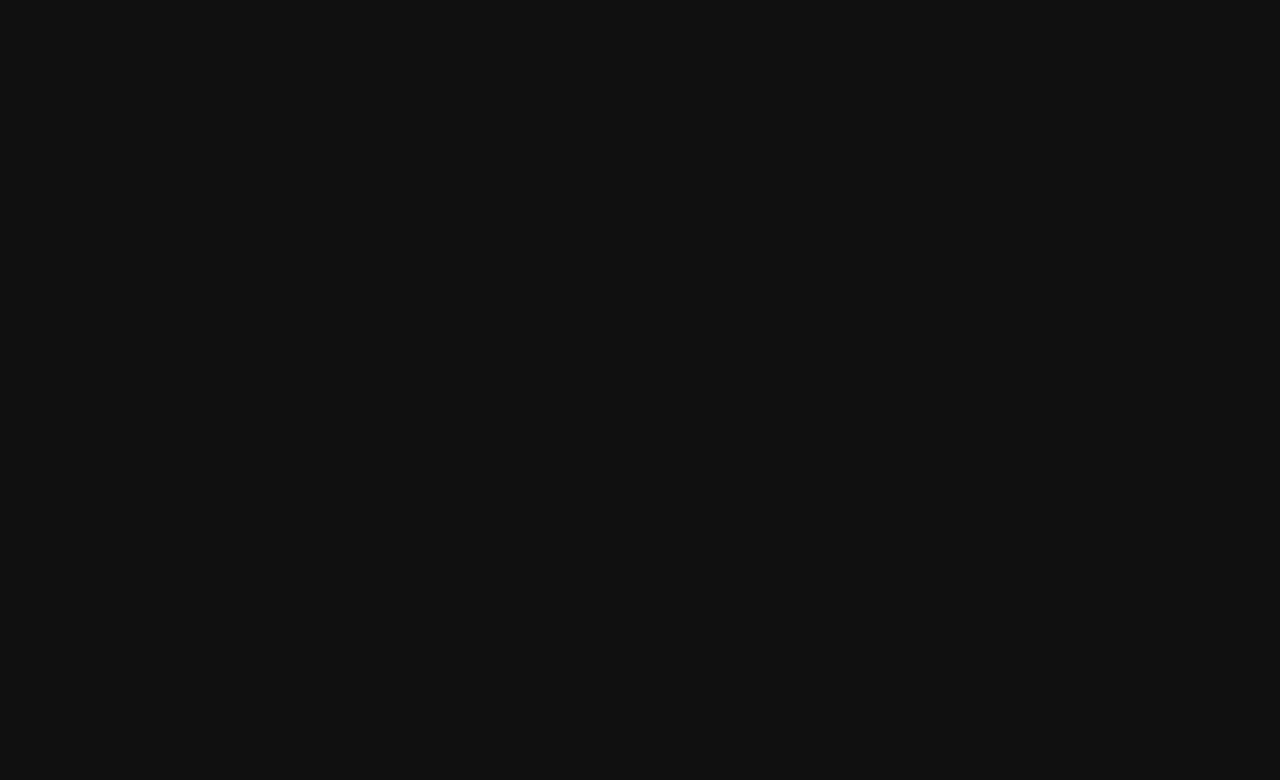
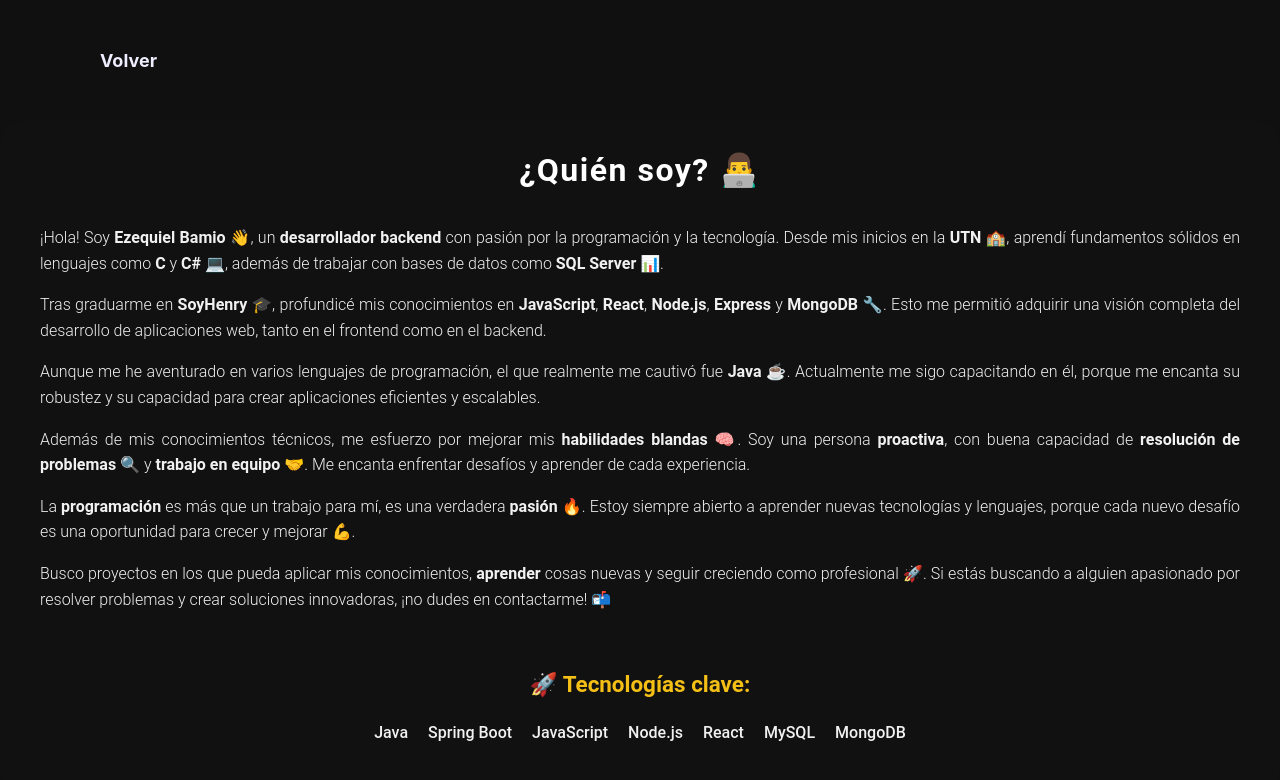
Before and after one commit to bamioezequiel/be-portfolio-, a React (Create React App) app: page /aboutme in a window 1280 px wide. Before the commit this address had no page. Shown: the top 780 px of the page. Built offline with nearby package versions, Linux system fonts and the light colour scheme.

Commit message:
add section aboutme

```diff
--- a/src/App.js
+++ b/src/App.js
@@ -2,6 +2,7 @@ import './App.css';
 import { BrowserRouter, Route, Routes } from 'react-router-dom';
 import Home from './components/Home/Home';
 import Projects from './components/Projects/Projects';
+import AboutMe from './components/AboutMe/AboutMe';
 
 function App() {
   return (
@@ -10,6 +11,7 @@ function App() {
         <Routes>
           <Route path='/' element={ <Home /> } />
           <Route path='/projects' element={ <Projects /> } />
+          <Route path='/aboutme' element={ <AboutMe /> } />
         </Routes>
       </BrowserRouter>
 
--- /dev/null
+++ b/src/components/AboutMe/AboutMe.jsx
@@ -0,0 +1,54 @@
+import React from "react";
+import { NavLink } from "react-router-dom";
+import { FaUser } from "react-icons/fa"; // Ícono de usuario
+import s from "./AboutMe.module.css";
+
+export default function AboutMe() {
+    return (
+    <div>
+      <div className={s.about_back_container}>
+              <NavLink to="/" className={s.about_back}>
+                Volver
+              </NavLink>
+        </div>
+        <div className={s.about}>
+        <div className={s.about_header}>
+                    <h1>¿Quién soy? 👨‍💻</h1>
+                </div>
+                <div className={s.about_text}>
+                    <p>
+                        ¡Hola! Soy <strong>Ezequiel Bamio</strong> 👋, un <strong>desarrollador backend</strong> con pasión por la programación y la tecnología. Desde mis inicios en la <strong>UTN</strong> 🏫, aprendí fundamentos sólidos en lenguajes como <strong>C</strong> y <strong>C#</strong> 💻, además de trabajar con bases de datos como <strong>SQL Server</strong> 📊.
+                    </p>
+                    <p>
+                        Tras graduarme en <strong>SoyHenry</strong> 🎓, profundicé mis conocimientos en <strong>JavaScript</strong>, <strong>React</strong>, <strong>Node.js</strong>, <strong>Express</strong> y <strong>MongoDB</strong> 🔧. Esto me permitió adquirir una visión completa del desarrollo de aplicaciones web, tanto en el frontend como en el backend.
+                    </p>
+                    <p>
+                        Aunque me he aventurado en varios lenguajes de programación, el que realmente me cautivó fue <strong>Java</strong> ☕. Actualmente me sigo capacitando en él, porque me encanta su robustez y su capacidad para crear aplicaciones eficientes y escalables.
+                    </p>
+                    <p>
+                        Además de mis conocimientos técnicos, me esfuerzo por mejorar mis <strong>habilidades blandas</strong> 🧠. Soy una persona <strong>proactiva</strong>, con buena capacidad de <strong>resolución de problemas</strong> 🔍 y <strong>trabajo en equipo</strong> 🤝. Me encanta enfrentar desafíos y aprender de cada experiencia.
+                    </p>
+                    <p>
+                        La <strong>programación</strong> es más que un trabajo para mí, es una verdadera <strong>pasión</strong> 🔥. Estoy siempre abierto a aprender nuevas tecnologías y lenguajes, porque cada nuevo desafío es una oportunidad para crecer y mejorar 💪.
+                    </p>
+                    <p>
+                        Busco proyectos en los que pueda aplicar mis conocimientos, <strong>aprender</strong> cosas nuevas y seguir creciendo como profesional 🚀. Si estás buscando a alguien apasionado por resolver problemas y crear soluciones innovadoras, ¡no dudes en contactarme! 📬
+                    </p>
+                </div>
+
+        <div className={s.about_tech}>
+          <h3>🚀 Tecnologías clave:</h3>
+          <ul>
+            <li>Java</li>
+            <li>Spring Boot</li>
+            <li>JavaScript</li>
+            <li>Node.js</li>
+            <li>React</li>
+            <li>MySQL</li>
+            <li>MongoDB</li>
+          </ul>
+        </div>
+      </div>
+    </div>
+  );
+}
--- /dev/null
+++ b/src/components/AboutMe/AboutMe.module.css
@@ -0,0 +1,179 @@
+.about_back_container {
+    display: flex;
+    margin: 50px 100px;
+}
+
+.about_back {
+    text-decoration: none;
+    color: var(--color-white);
+    font-size: 18px;
+    font-weight: 700;
+    transition: all 0.4s;
+}
+
+.about_back:hover {
+    color: var(--main-color);
+}
+
+.about {
+    display: flex;
+    justify-content: center;
+    align-items: center;
+    flex-direction: column;
+    background-color: #111;
+    color: #fff;
+    padding: 30px 20px; /* Ajuste en el padding para un diseño más ligero */
+    min-height: 80vh;
+    font-family: 'Roboto', sans-serif;
+    text-align: center;
+    border-radius: 25px;
+    margin: 20px 0;
+    opacity: 0;
+    animation: fadeIn 1s forwards;
+}
+
+@keyframes fadeIn {
+    to {
+        opacity: 1;
+    }
+}
+
+/* Encabezado */
+.about_header {
+    display: flex;
+    justify-content: center;
+    align-items: center;
+    margin-bottom: 20px; /* Ajustado para evitar mucho espacio */
+}
+
+.about_icon {
+    font-size: 45px; /* Ajustado para que no se vea tan grande */
+    margin-right: 10px;
+    color: var(--main-color);
+    transition: color 0.3s ease;
+}
+
+.about_icon:hover {
+    color: #f1f1f1;
+}
+
+.about_header h1 {
+    font-size: 2rem; /* Reducción para mayor legibilidad */
+    margin: 0;
+    font-weight: 700;
+    letter-spacing: 1.5px;
+    color: #fff;
+    transition: transform 0.3s ease;
+}
+
+.about_header h1:hover {
+    transform: translateY(-5px);
+}
+
+/* Texto sobre mí */
+.about_text {
+    font-size: 1rem; /* Ajuste del tamaño de la fuente para hacerlo más cómodo */
+    line-height: 1.6; /* Mayor espacio entre líneas para mejorar la lectura */
+    margin-bottom: 20px;
+    max-width: 100%;
+    color: #f1f1f1;
+    font-weight: 300;
+    text-align: justify;
+    padding: 0 20px;
+}
+
+/* Tecnologías clave */
+.about_tech h3 {
+    font-size: 1.4rem; /* Levemente reducido */
+    margin-bottom: 15px; /* Ajustado para menos espacio */
+    font-weight: 700;
+    color: var(--main-color);
+}
+
+.about_tech ul {
+    list-style: none;
+    padding-left: 0;
+    font-size: 1rem;
+    display: flex;
+    flex-wrap: wrap;
+    justify-content: center;
+    margin-top: 20px;
+}
+
+.about_tech li {
+    margin: 5px 10px; /* Ajuste de márgenes */
+    color: #f1f1f1;
+    font-weight: 500;
+    transition: transform 0.3s ease;
+}
+
+.about_tech li:hover {
+    transform: scale(1.1);
+    color: var(--main-color);
+}
+
+/* Sección de ubicación */
+.about_location h3 {
+    font-size: 1.4rem; /* Ajuste para mejorar la jerarquía */
+    margin-bottom: 10px;
+    font-weight: 700;
+    color: var(--main-color);
+}
+
+.about_location p {
+    font-size: 1.1rem;
+    color: #f1f1f1;
+}
+
+/* Media Query para dispositivos móviles */
+@media (max-width: 768px) {
+    /* Ajustar el contenedor de vuelta */
+    .about_back_container {
+        margin: 20px;
+    }
+
+    /* Ajustes para el contenido de la sección */
+    .about {
+        padding: 40px 15px;
+        margin: 20px 0;
+    }
+
+    /* Ajustes para el encabezado */
+    .about_header h1 {
+        font-size: 1.8rem; /* Reducido para mantener la proporción */
+    }
+
+    .about_icon {
+        font-size: 35px; /* Ajuste en el tamaño del icono */
+    }
+
+    /* Ajustes para el texto sobre mí */
+    .about_text {
+        font-size: 0.95rem; /* Tamaño adecuado para pantallas pequeñas */
+        line-height: 1.5;
+        margin-bottom: 20px;
+        padding: 0 15px;
+    }
+
+    /* Ajustes para las tecnologías clave */
+    .about_tech h3 {
+        font-size: 1.3rem;
+    }
+
+    .about_tech ul {
+        font-size: 0.95rem;
+    }
+
+    .about_tech li {
+        margin: 5px 10px;
+    }
+
+    /* Ajustes para la sección de ubicación */
+    .about_location h3 {
+        font-size: 1.3rem;
+    }
+
+    .about_location p {
+        font-size: 1.0rem; /* Ajuste más pequeño */
+    }
+}
--- a/src/components/Home/Home.jsx
+++ b/src/components/Home/Home.jsx
@@ -6,6 +6,7 @@ import "./Home.css";
 import {
   AiOutlineFileText,
   AiOutlineFundProjectionScreen,
+  AiOutlineUser
 } from "react-icons/ai";
 import { NavLink } from "react-router-dom";
 import CV from "./../../assets/CV-BamioEzequiel.pdf";
@@ -18,7 +19,7 @@ export default function Home() {
           <div className="hero-text">
             <div className="hero-name">Bamio, Ezequiel</div>
 
-            <div className="hero-desc">Full Stack Developer</div>
+            <div className="hero-desc">BackEnd Developer</div>
           </div>
           <div className="hero-social">
             <div className="hero-link">
@@ -47,6 +48,9 @@ export default function Home() {
             <a href={CV} download className="hero-btn">
               <AiOutlineFileText /> Curriculum
             </a>
+            <NavLink to="/aboutme " className="hero-btn">
+              <AiOutlineUser /> Quien Soy
+            </NavLink>
           </div>
         </div>
       </div>
```
Also changed, not shown: src/components/Projects/Projects.module.css (line endings or trailing spaces).
